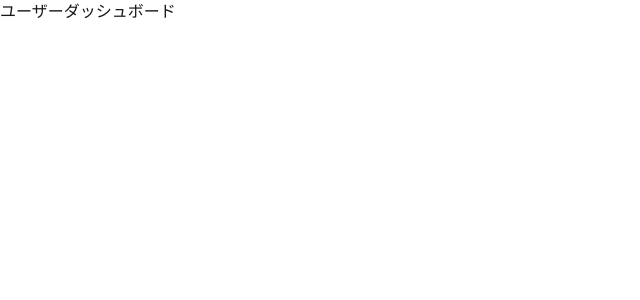
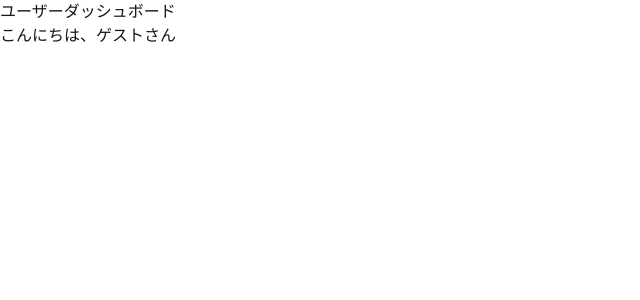
Before and after one commit to ito-miyuki/naminori, a Next.js app in the folder frontend/: page /user/dashboard in a window 1280 px wide. Shown: the top 300 px of the page, without its empty margins (0-640 px from the left). Built offline with nearby package versions, Linux system fonts and the light colour scheme.

Commit message:
updated them to store the username to local storage

```diff
--- a/frontend/src/app/user/dashboard/page.tsx
+++ b/frontend/src/app/user/dashboard/page.tsx
@@ -1,7 +1,22 @@
+'use client'
+import { useEffect, useState } from "react"
+
 export default function Dashboard() {
+    const [user, setUser] = useState<{ id: number; name: string; email: string } | null>(null)
+
+    useEffect(() => {
+        setUser(JSON.parse(localStorage.getItem("currentUser") || "{}"))
+    }, [])
+
+    console.log("Current user:", user)
+    console.log("Current user name:", user?.name)
+
     return (
         <div>
             <h1>ユーザーダッシュボード</h1>
+            <p>
+                こんにちは、{user?.name ?? "ゲスト"}さん
+            </p>
         </div>
     )
 }
--- a/frontend/src/app/user/sign-in/page.tsx
+++ b/frontend/src/app/user/sign-in/page.tsx
@@ -32,6 +32,10 @@ export default function SignIn() {
             );
             console.log("ログイン成功:", res.data);
             alert("ログインに成功しました");
+
+            // save current user to local storage
+            localStorage.setItem("currentUser", JSON.stringify(res.data.user));
+
             // redirect to user dasgboard page
             router.push("/user/dashboard");
         } catch (err) {
```
